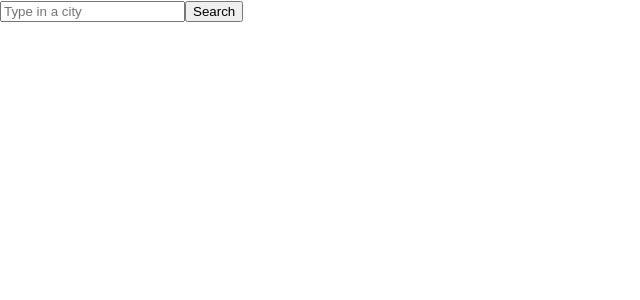
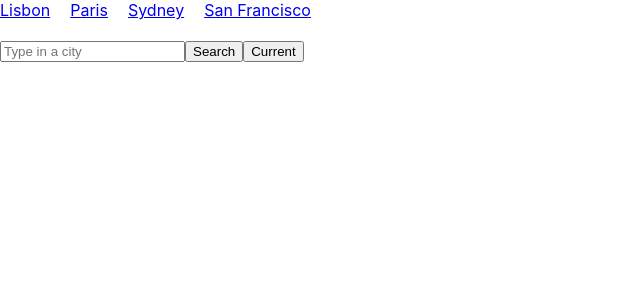
Before and after one commit to fbibi4/react-weather-app, a React (Create React App) app: page / in a window 1280 px wide. Shown: the top 300 px of the page, without its empty margins (0-640 px from the left). Built offline with nearby package versions, Linux system fonts and the light colour scheme.

Commit message:
added cities navigation bar

```diff
--- a/src/App.js
+++ b/src/App.js
@@ -25,11 +25,19 @@ export default function App() {
   function changeCity(event) {
     setCity(event.target.value);
   }
-
+  let cities = (
+    <ul className="navigation-items">
+      <li className="navigation-item">Lisbon</li>
+      <li className="navigation-item">Paris</li>
+      <li className="navigation-item">Sydney</li>
+      <li className="navigation-item">San Francisco</li>
+    </ul>
+  );
   let form = (
     <form onSubmit={handleSubmit}>
       <input type="search" placeholder="Type in a city" onChange={changeCity} />
       <input type="submit" value="Search" />
+      <button type="Submit">Current</button>
     </form>
   );
 
--- /dev/null
+++ b/src/Navigation.js
@@ -0,0 +1,25 @@
+import React from "react";
+import axios from "axios";
+
+export default function App() {
+  return (
+    <div className="Navigation">
+      <header>
+        <ul className="navigation-items">
+          <li className="navigation-item">
+            <a href="/">Lisbon</a>
+          </li>
+          <li className="navigation-item">
+            <a href="/">Paris</a>
+          </li>
+          <li className="navigation-item">
+            <a href="/">Sydney</a>
+          </li>
+          <li className="navigation-item">
+            <a href="/">San Francisco</a>
+          </li>
+        </ul>
+      </header>
+    </div>
+  );
+}
--- a/src/index.css
+++ b/src/index.css
@@ -1,13 +1,24 @@
 body {
   margin: 0;
-  font-family: -apple-system, BlinkMacSystemFont, 'Segoe UI', 'Roboto', 'Oxygen',
-    'Ubuntu', 'Cantarell', 'Fira Sans', 'Droid Sans', 'Helvetica Neue',
+  font-family: -apple-system, BlinkMacSystemFont, "Segoe UI", "Roboto", "Oxygen",
+    "Ubuntu", "Cantarell", "Fira Sans", "Droid Sans", "Helvetica Neue",
     sans-serif;
   -webkit-font-smoothing: antialiased;
   -moz-osx-font-smoothing: grayscale;
 }
 
 code {
-  font-family: source-code-pro, Menlo, Monaco, Consolas, 'Courier New',
+  font-family: source-code-pro, Menlo, Monaco, Consolas, "Courier New",
     monospace;
 }
+
+.navigation-items {
+  list-style: none;
+  margin: 0;
+  padding: 0 0 20px;
+}
+
+.navigation-item {
+  display: inline;
+  margin: 0 20px 0 0;
+}
--- a/src/index.js
+++ b/src/index.js
@@ -3,10 +3,12 @@ import ReactDOM from "react-dom/client";
 import "./index.css";
 import App from "./App.js";
 import reportWebVitals from "./reportWebVitals";
+import Navigation from "./Navigation";
 
 const root = ReactDOM.createRoot(document.getElementById("root"));
 root.render(
   <React.StrictMode>
+    <Navigation />
     <App />
   </React.StrictMode>
 );
```
